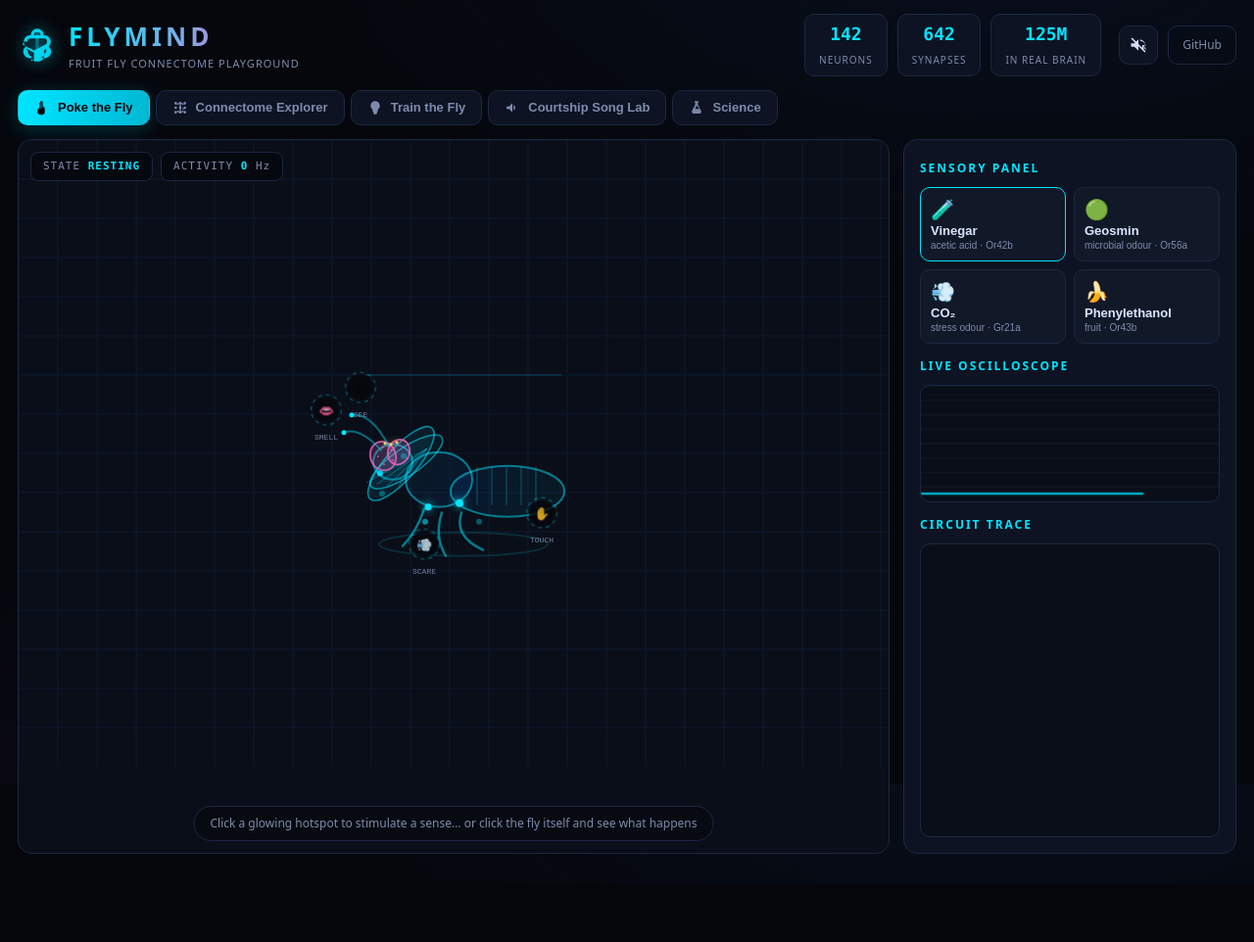
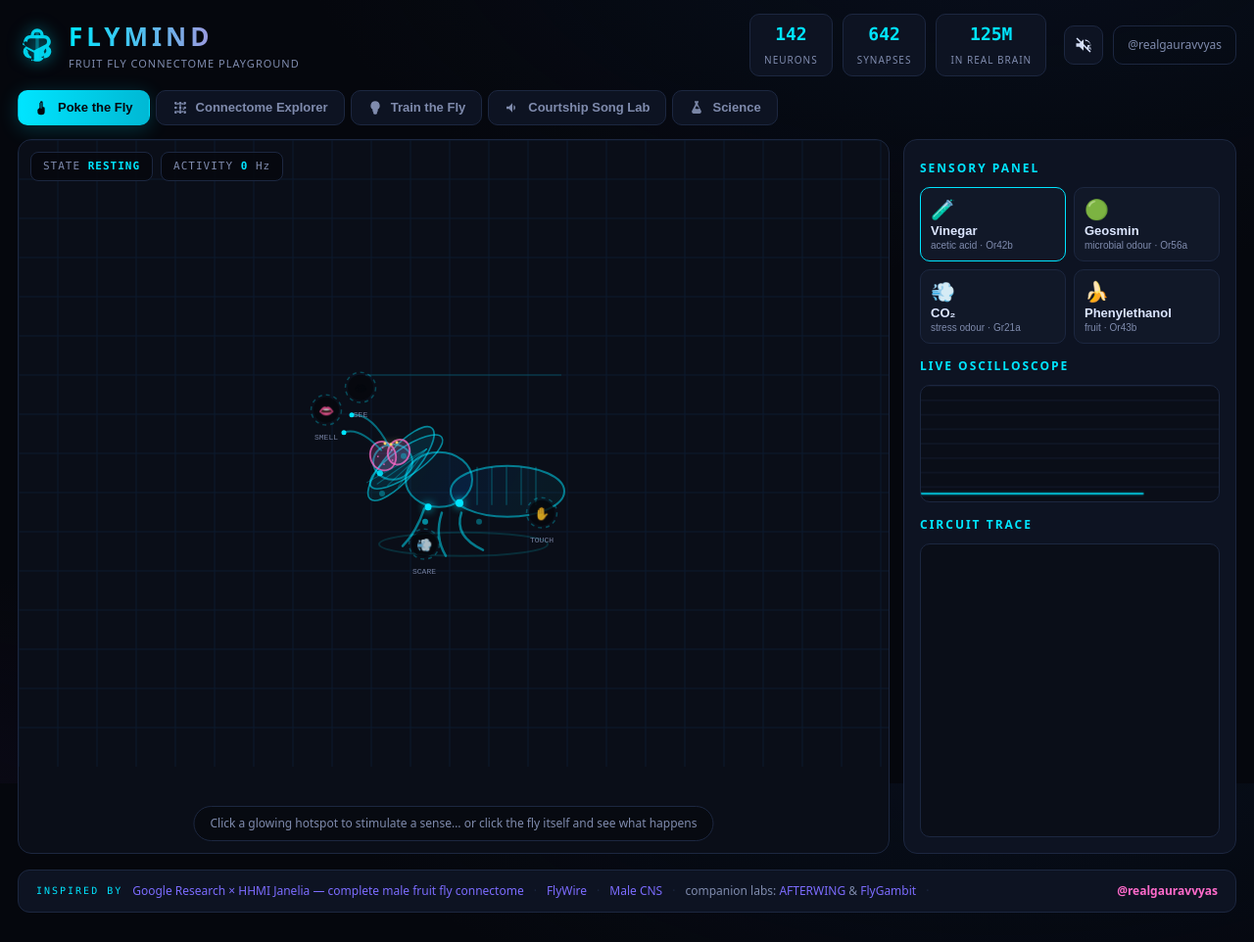
Before and after one commit to realgauravvyas/flymind, a website: page index.html in a window 1280 px wide. Shown: the whole page at 98% size. Before the commit the page ends 902 px from the top, so only its background shows below. Drawn offline with Linux system fonts and the light colour scheme.

Commit message:
demo: inspired-by footer (Janelia/FlyWire links + companion labs) + @realgauravvyas header link

```diff
--- a/css/style.css
+++ b/css/style.css
@@ -143,6 +143,21 @@ main{position:relative}
 .card h4{font-size:14px;margin-bottom:6px}
 .card p{font-size:12.5px;color:var(--muted)}
 
+/* ---- inspired-by footer ---- */
+.inspired{
+  margin-top:16px;padding:12px 18px;
+  background:var(--panel);border:1px solid var(--line);border-radius:12px;
+  display:flex;align-items:center;gap:10px;flex-wrap:wrap;
+  font-size:12px;color:var(--muted);
+}
+.inspired a{color:var(--c-mid);text-decoration:none;transition:.2s}
+.inspired a:hover{color:var(--acc);text-decoration:underline}
+.if-label{font-family:var(--mono);font-size:10px;letter-spacing:2px;color:var(--acc)}
+.if-sep{color:var(--line)}
+.if-siblings{color:var(--muted)}
+.if-user{margin-left:auto;font-weight:600;color:var(--c-mod)!important}
+.if-user:hover{color:var(--acc)!important}
+
 /* ---- toast ---- */
 #toast-container{position:fixed;bottom:20px;right:20px;display:flex;flex-direction:column;gap:8px;z-index:99}
 .toast{background:var(--panel);border:1px solid var(--acc);border-radius:10px;padding:10px 16px;font-size:13px;
--- a/index.html
+++ b/index.html
@@ -46,7 +46,7 @@
     </div>
     <div class="topbar-actions">
       <button id="btn-audio" class="icon-btn" title="Toggle sound — ambient lab drone, neuron spikes, wing song"><svg><use href="#ic-mute"/></svg></button>
-      <a class="gh-link" href="https://github.com/" target="_blank" rel="noopener" title="Source on GitHub">GitHub</a>
+      <a class="gh-link" href="https://github.com/realgauravvyas/flymind" target="_blank" rel="noopener" title="Source code — realgauravvyas/flymind on GitHub">@realgauravvyas</a>
     </div>
   </header>
 
@@ -200,11 +200,28 @@
         </div>
         <h2>What's <i>real</i> vs. simplified</h2>
         <p class="small muted">Real: neuron class names and counts of the actual male/female connectomes, circuit logic (who excites/inhibits whom), behaviour outcomes (geosmin = avoid, vinegar = approach, song = courtship), MB learning rule (DAN-gated plasticity). Simplified: we model ~140 neurons not 166,000; "synapse counts" are scaled down; positions are stylized for readability, not microscopy-accurate.</p>
+        <p class="small muted" style="margin-top:14px">Inspired by the <a href="https://research.google/blog/a-connectomics-milestone-mapping-the-complete-male-fruit-fly-brain/" target="_blank" rel="noopener">complete male fruit fly connectome</a> (Google Research × HHMI Janelia), <a href="https://flywire.ai" target="_blank" rel="noopener">FlyWire</a>, and <a href="https://male-cns.janelia.org/" target="_blank" rel="noopener">the male CNS map</a> · companion labs: <a href="https://github.com/realgauravvyas/afterwing" target="_blank" rel="noopener">AFTERWING</a> &amp; <a href="https://github.com/realgauravvyas/fly-gambit" target="_blank" rel="noopener">FlyGambit</a> · built by <a href="https://github.com/realgauravvyas/flymind" target="_blank" rel="noopener">@realgauravvyas</a></p>
       </div>
     </section>
   </main>
 
   <div id="toast-container"></div>
+
+  <footer class="inspired">
+    <span class="if-label">INSPIRED BY</span>
+    <a href="https://research.google/blog/a-connectomics-milestone-mapping-the-complete-male-fruit-fly-brain/" target="_blank" rel="noopener">Google Research × HHMI Janelia — complete male fruit fly connectome</a>
+    <span class="if-sep">·</span>
+    <a href="https://flywire.ai" target="_blank" rel="noopener">FlyWire</a>
+    <span class="if-sep">·</span>
+    <a href="https://male-cns.janelia.org/" target="_blank" rel="noopener">Male CNS</a>
+    <span class="if-sep">·</span>
+    <span class="if-siblings">companion labs:
+      <a href="https://github.com/realgauravvyas/afterwing" target="_blank" rel="noopener">AFTERWING</a> &
+      <a href="https://github.com/realgauravvyas/fly-gambit" target="_blank" rel="noopener">FlyGambit</a>
+    </span>
+    <span class="if-sep">·</span>
+    <a class="if-user" href="https://github.com/realgauravvyas/flymind" target="_blank" rel="noopener">@realgauravvyas</a>
+  </footer>
 </div>
 
 <script src="js/data.js"></script>
```
Also changed, not shown: tools/footer-audit.cjs (added, +47 -0 lines).
